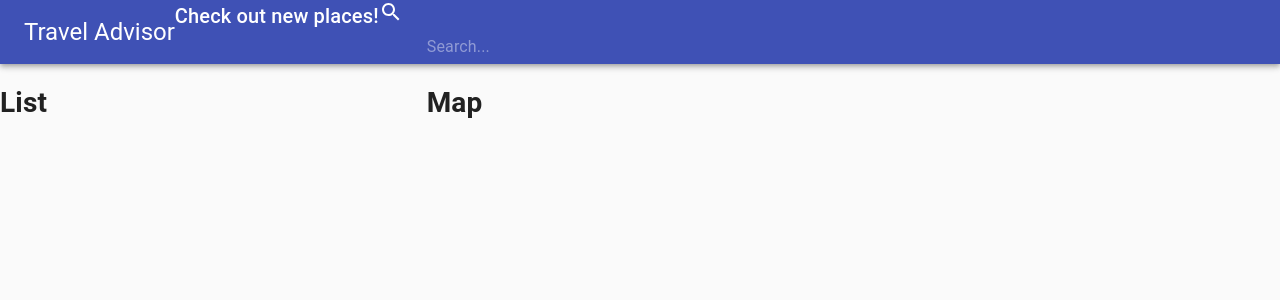
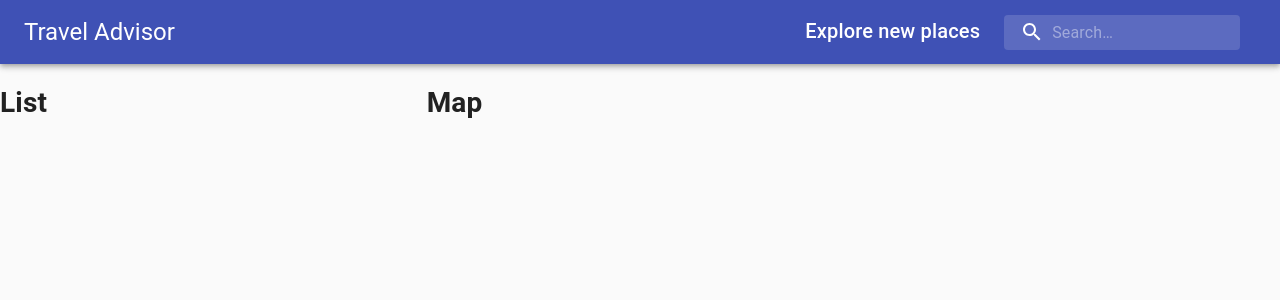
Before and after one commit to zenidith/react-travel-advisor, a React (Create React App) app: page / in a window 1280 px wide. Shown: the top 300 px of the page. Built offline with nearby package versions, Linux system fonts and the light colour scheme.

Commit message:
fixed the styles in the headerstyles.js

```diff
--- a/src/components/Header/Header.jsx
+++ b/src/components/Header/Header.jsx
@@ -1,36 +1,35 @@
 import React from 'react';
 import { Autocomplete } from '@react-google-maps/api';
 import { AppBar, Toolbar, Typography, InputBase, Box } from '@material-ui/core';
-import { Search } from '@material-ui/icons';
 import SearchIcon from '@material-ui/icons/Search';
 
-import useStyles from './styles';
+import useStyles from './styles.js';
 
-const Header = () => {
+const Header = ({ onPlaceChanged, onLoad }) => {
   const classes = useStyles();
 
   return (
     <AppBar position="static">
-            <Toolbar className="classes.toolbar">
-                <Typography variant="h5" className='classes.title'>
+      <Toolbar className={classes.toolbar}>
+        <Typography variant="h5" className={classes.title}>
           Travel Advisor
         </Typography>
         <Box display="flex">
-                    <Typography variant="h6" className='classes.title'>
-                        Check out new places!
+          <Typography variant="h6" className={classes.title}>
+            Explore new places
           </Typography>
-                    {/* <Autocomplete> */}
-                        <div className="classes search">
-                            <div className="classes searchIcon">
+          {/* <Autocomplete onLoad={onLoad} onPlaceChanged={onPlaceChanged}> */}
+            <div className={classes.search}>
+              <div className={classes.searchIcon}>
                 <SearchIcon />
               </div>
-                            <InputBase placeholder='Search...' classes={{ root: classes.inputRoot, input: classes.inputInput }} />
+              <InputBase placeholder="Search…" classes={{ root: classes.inputRoot, input: classes.inputInput }} />
             </div>
           {/* </Autocomplete> */}
         </Box>
       </Toolbar>
     </AppBar>
   );
-}
+};
 
 export default Header;
```
Lines whose indentation alone changed are shown as unchanged.
